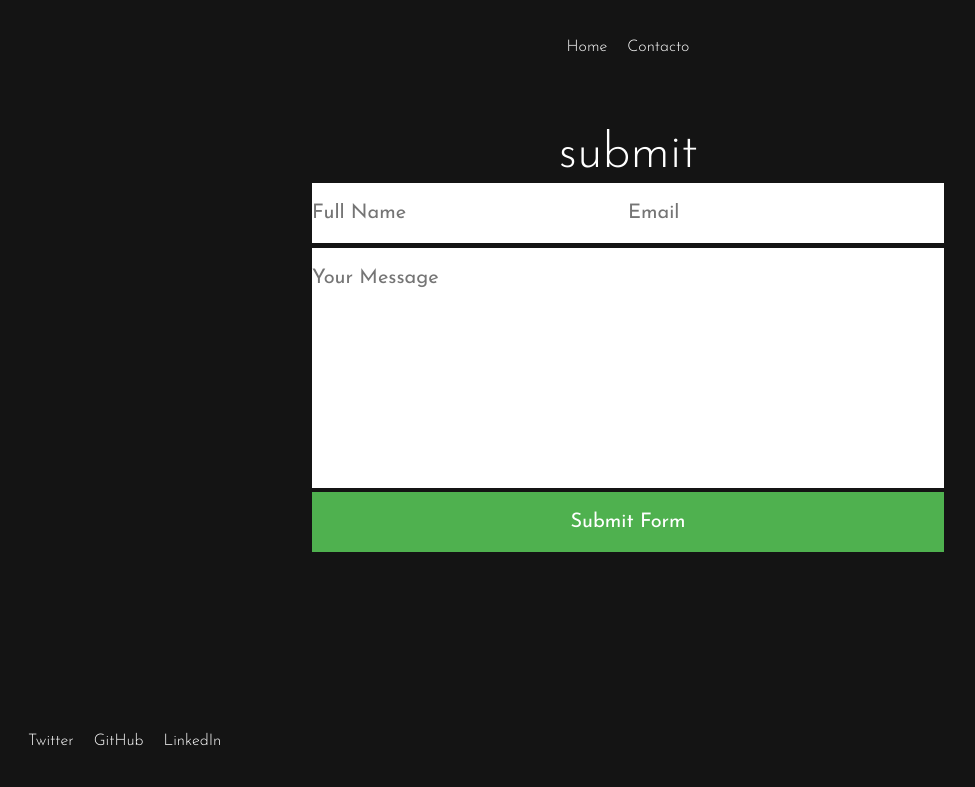
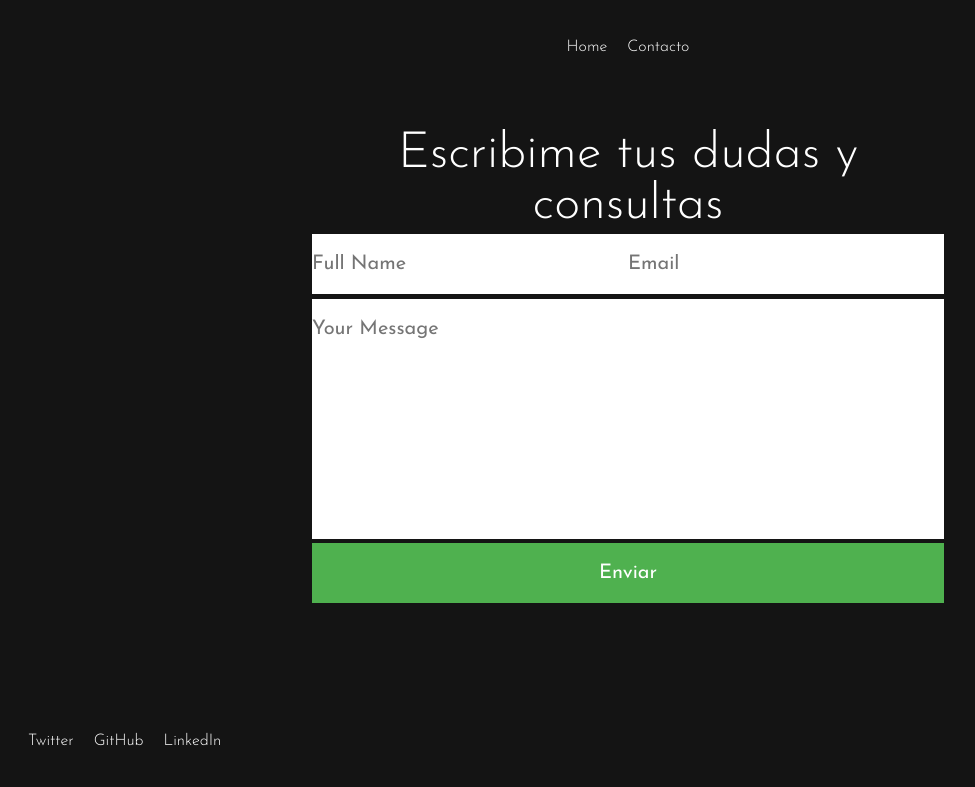
Before and after one commit to facundodossantos/moving-wave-portfolio-main, a plain HTML site: page src/pages/contact.html in a window 1280 px wide. Shown: the whole page, without its empty margins (12-987 px from the left). Drawn offline with Linux system fonts and the light colour scheme.

Commit message:
cambio en contact

```diff
--- a/src/pages/contact.html
+++ b/src/pages/contact.html
@@ -17,7 +17,7 @@
 
     <section>
         <div class="form-submit">
-            <h2 class="subtitle">submit</h2>
+            <h2 class="subtitle">Escribime tus dudas y consultas</h2>
             <form  target="_blank" action="https://formsubmit.co/bc03a4a4d5a7aa8de25b6d458a899fc5" method="POST">
                 <input type="hidden" name="_captcha" value="false">
                 <input type="hidden" name="_next" value="https://facundodossantos.github.io/portfolio/src/pages/thankyou.html">
@@ -26,7 +26,7 @@
                     <input name="email" class="form-control" placeholder="Email" required>
                 </div>
                 <textarea placeholder="Your Message" name="message" rows="10" required></textarea>
-                <button type="submit">Submit Form</button>
+                <button type="submit">Enviar</button>
             </form>
         </div>
 
```
